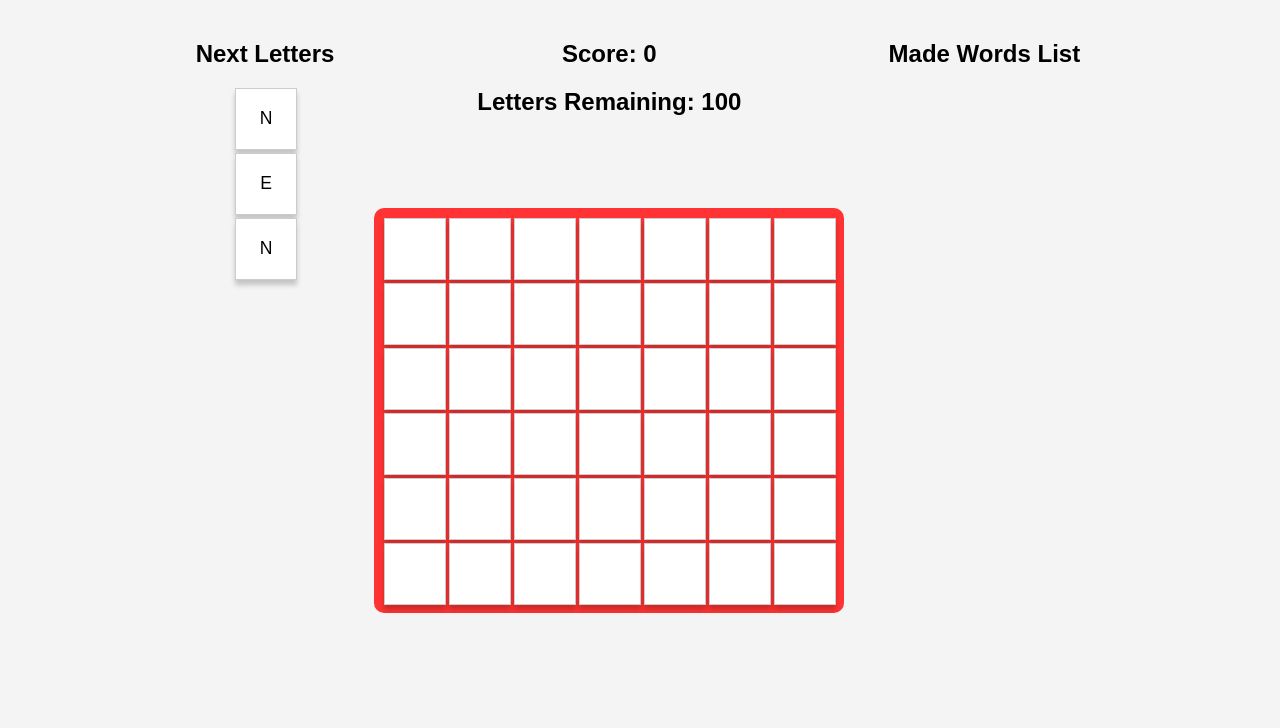
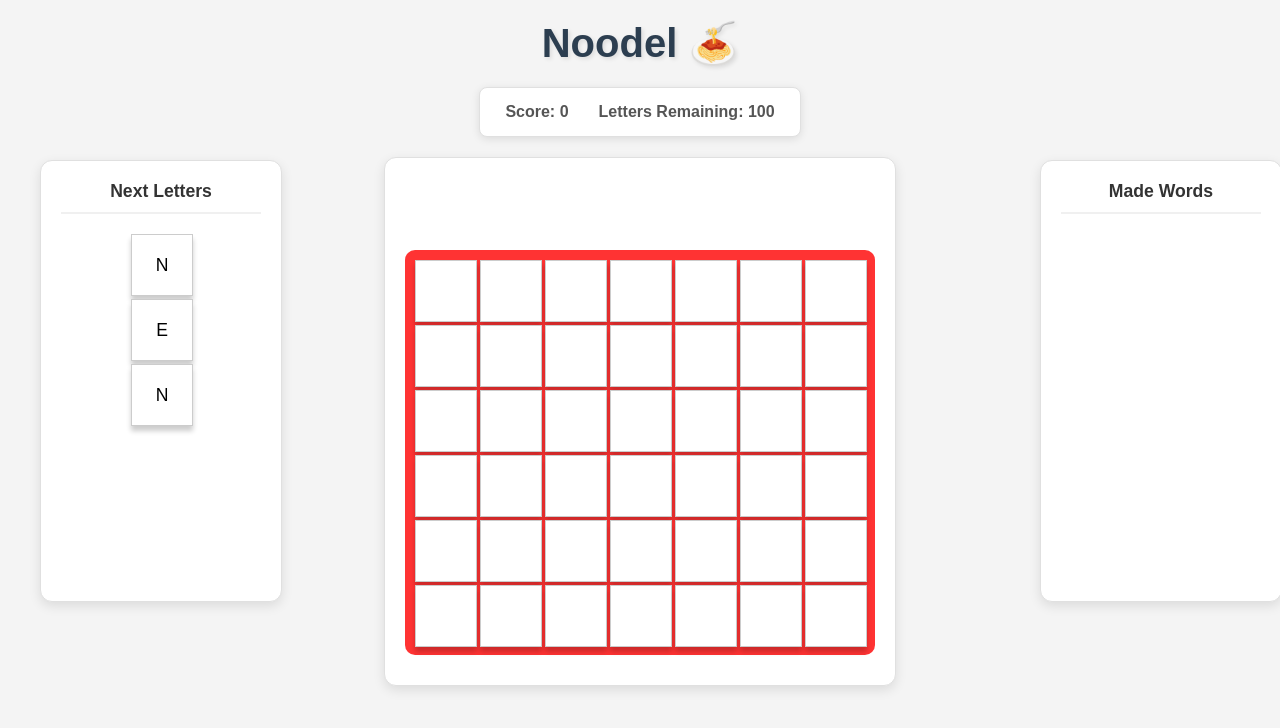
Before and after one commit to yidinghou/wordtris, a website with bundled scripts: page index.html in a window 1280 px wide. Built offline with nearby package versions, Linux system fonts and the light colour scheme; files whose address does not match are found by name.

Commit message:
feat: improve UI layout

```diff
--- a/index.html
+++ b/index.html
@@ -3,7 +3,7 @@
 <head>
     <meta charset="UTF-8">
     <meta name="viewport" content="width=device-width, initial-scale=1.0">
-    <title>WordTris</title>
+    <title>Noodle 🍝</title>
     <link rel="stylesheet" href="styles/styles.css">
     <link rel="stylesheet" href="styles/themes.css">
 </head>
@@ -11,24 +11,31 @@
     <div class="main-layout">
         <!-- Left side: Next Letters -->
         <div class="left-panel">
-            <h2 class="title">Next Letters</h2>
-            <div id="preview-container"></div>
+            <div class="panel-container">
+                <h2 class="panel-title">Next Letters</h2>
+                <div id="preview-container" class="content-area"></div>
+            </div>
         </div>
 
         <!-- Center: Game Area -->
         <div class="game-area">
+            <h1 class="game-title">Noodel 🍝</h1>
             <div class="score-container">
                 <h2 id="score">Score: <span>0</span></h2>
                 <h2 id="letters-remaining-container">Letters Remaining: <span id="letters-remaining-counter">100</span></h2>
             </div>
-            <div id="spawn-row"></div>
-            <div id="game-board"></div>
+            <div class="game-board-container">
+                <div id="spawn-row"></div>
+                <div id="game-board"></div>
+            </div>
         </div>
 
         <!-- Right side: Made Words List -->
         <div class="right-panel">
-            <h2 class="title">Made Words List</h2>
-            <div id="made-words-list"></div>
+            <div class="panel-container">
+                <h2 class="panel-title">Made Words</h2>
+                <div id="made-words-list" class="content-area"></div>
+            </div>
         </div>
     </div>
 
--- a/styles/styles.css
+++ b/styles/styles.css
@@ -7,31 +7,65 @@ body {
   background-color: #f4f4f4;
 }
 
-/* Main layout - three column design */
+/* Main layout - three column design with perfect symmetry */
 .main-layout {
-  display: flex;
+  display: grid;
+  grid-template-columns: 200px 1fr 200px;
+  gap: 100px; /* Very large gap to test if changes are taking effect */
   justify-content: center;
   align-items: flex-start;
-  gap: 40px;
   padding: 20px;
   min-height: 100vh;
+  max-width: 1200px;
+  margin: 0 auto;
 }
 
 /* Left panel - Next Letters */
 .left-panel {
   display: flex;
   flex-direction: column;
-  align-items: center;
-  min-width: 120px;
+  justify-content: flex-start;
+  /* Add top margin to align with game board container */
+  margin-top: 140px; /* Accounts for title + score container + gap */
 }
 
 /* Right panel - Made Words List */
 .right-panel {
   display: flex;
   flex-direction: column;
-  align-items: center;
-  min-width: 200px;
-  max-width: 250px;
+  justify-content: flex-start;
+  /* Add top margin to align with game board container */
+  margin-top: 140px; /* Accounts for title + score container + gap */
+}
+
+/* Visual containers for side panels */
+.panel-container {
+  background: white;
+  border-radius: 12px;
+  padding: 20px;
+  box-shadow: 0 4px 12px rgba(0, 0, 0, 0.1);
+  border: 1px solid #e0e0e0;
+  min-height: 400px;
+  width: 100%;
+  display: flex;
+  flex-direction: column;
+}
+
+.panel-title {
+  margin: 0 0 20px 0;
+  color: #333;
+  font-size: 1.1em;
+  font-weight: 600;
+  text-align: center;
+  padding-bottom: 10px;
+  border-bottom: 2px solid #f0f0f0;
+}
+
+.content-area {
+  flex: 1;
+  display: flex;
+  flex-direction: column;
+  gap: 8px;
 }
 
 /* Game area - center column */
@@ -39,10 +73,40 @@ body {
   display: flex;
   flex-direction: column;
   align-items: center;
+  gap: 20px;
 }
 
-h1 {
-  margin: 20px 0;
+.game-title {
+  margin: 0;
+  font-size: 2.5em;
+  color: #2c3e50;
+  text-shadow: 2px 2px 4px rgba(0,0,0,0.1);
+}
+
+.score-container {
+  background: white;
+  border-radius: 8px;
+  padding: 15px 25px;
+  box-shadow: 0 2px 8px rgba(0, 0, 0, 0.1);
+  border: 1px solid #e0e0e0;
+  display: flex;
+  gap: 30px;
+  align-items: center;
+}
+
+.score-container h2 {
+  margin: 0;
+  font-size: 1em;
+  color: #555;
+}
+
+/* Game board container */
+.game-board-container {
+  background: white;
+  border-radius: 12px;
+  padding: 20px;
+  box-shadow: 0 4px 12px rgba(0, 0, 0, 0.1);
+  border: 1px solid #e0e0e0;
 }
 
 /* Game board styles - grid layout set programmatically by Board class */
```
